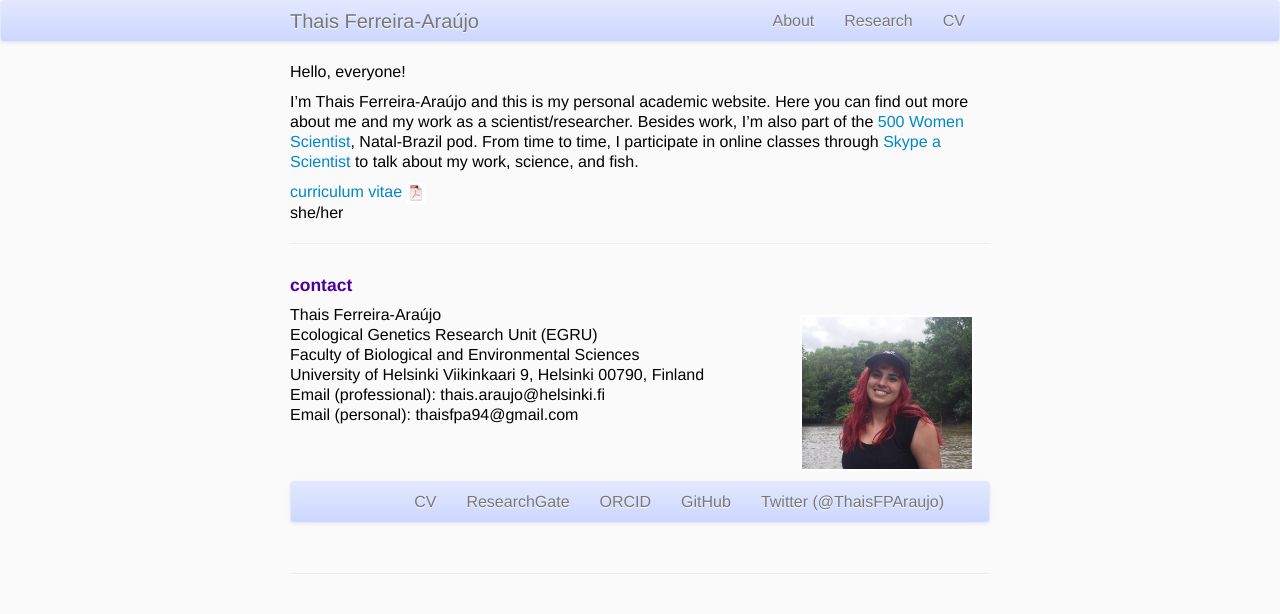
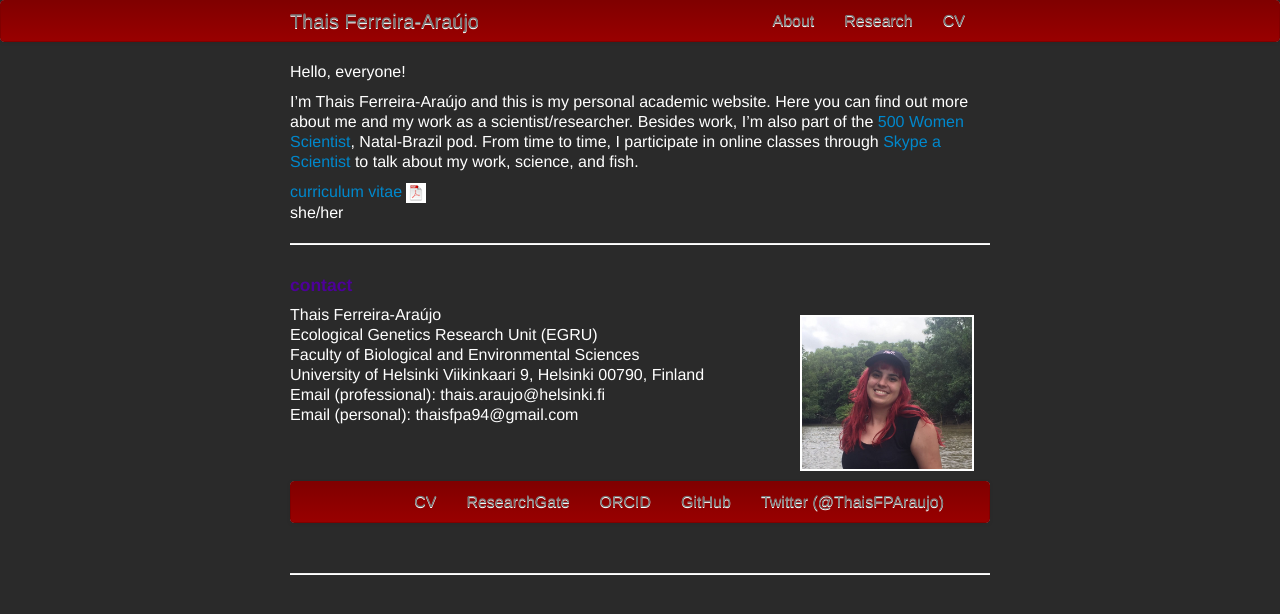
Before and after one commit to tferreira-araujo/tferreira-araujo.github.io, a Jekyll site: the page built from index.md, in a window 1280 px wide. Shown: the top 614 px of the page. Built offline with Jekyll 4.4.1, drawn with Linux system fonts in a browser that asks for light colours.

Commit message:
update my website

```diff
--- a/assets/themes/twitter/css/my_custom_css.css
+++ b/assets/themes/twitter/css/my_custom_css.css
@@ -90,14 +90,15 @@ h1, h2, h3, h4 {
     min-height:40px;
     padding-left:20px;
     padding-right:20px;
+	color:#000000;
     background-color:#fafafa;
-    background-image:-moz-linear-gradient(top, #e2e8ff, #cdd7ff);
-    background-image:-webkit-gradient(linear, 0 0, 0 100%, from(#e2e8ff), to(#f2f2f2));
-    background-image:-webkit-linear-gradient(top, #e2e8ff, #cdd7ff);
-    background-image:-o-linear-gradient(top, #e2e8ff, #cdd7ff);
-    background-image:linear-gradient(to bottom, #e2e8ff, #cdd7ff);
+    background-image:-moz-linear-gradient(top, #800000, #990000);
+    background-image:-webkit-gradient(linear, 0 0, 0 100%, from(#800000), to(#f2f2f2));
+    background-image:-webkit-linear-gradient(top, #800000, #990000);
+    background-image:-o-linear-gradient(top, #800000, #990000);
+    background-image:linear-gradient(to bottom, #800000, #990000);
     background-repeat:repeat-x;filter:progid:DXImageTransform.Microsoft.gradient(startColorstr='#ffffffff', endColorstr='#fff2f2f2', GradientType=0);
-    border:1px solid #e2e8ff;
+    border:1px solid #800000;
     -webkit-border-radius:4px;
     -moz-border-radius:4px;
     border-radius:4px;
@@ -107,8 +108,8 @@ h1, h2, h3, h4 {
 }
 
 body {
-	color:#000000;
-	background-color:#fafafa;
+	color:#ffffff;
+	background-color:#2a2a2a;
 	font-family:"Helvetica Neue",Helvetica,Arial,sans-serif;
 	font-size:16px;
 	line-height:20px;
```
